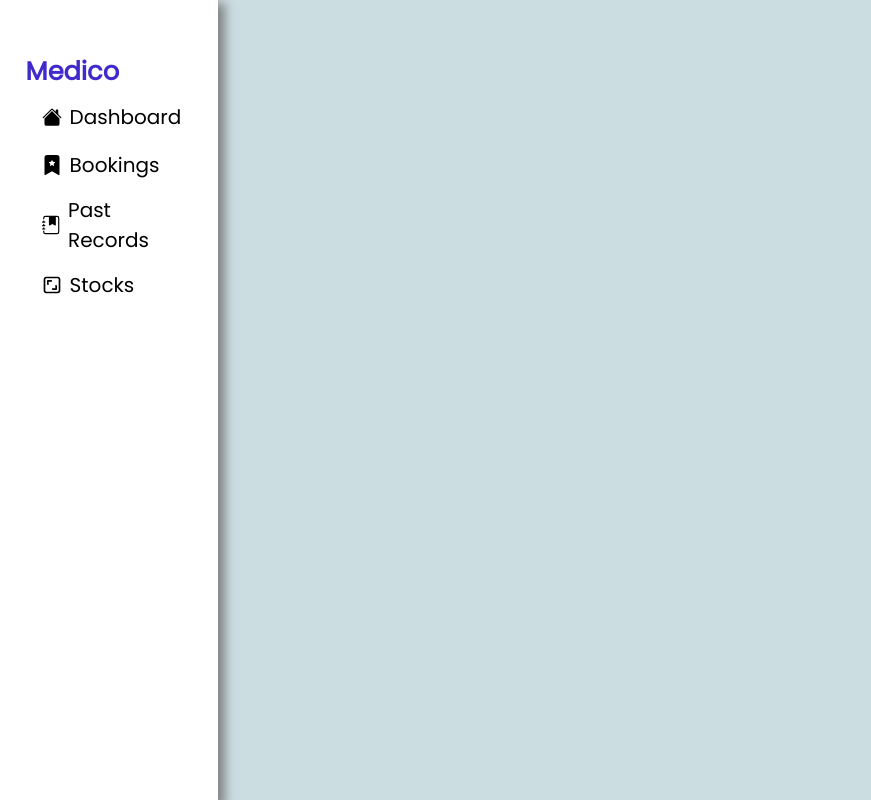
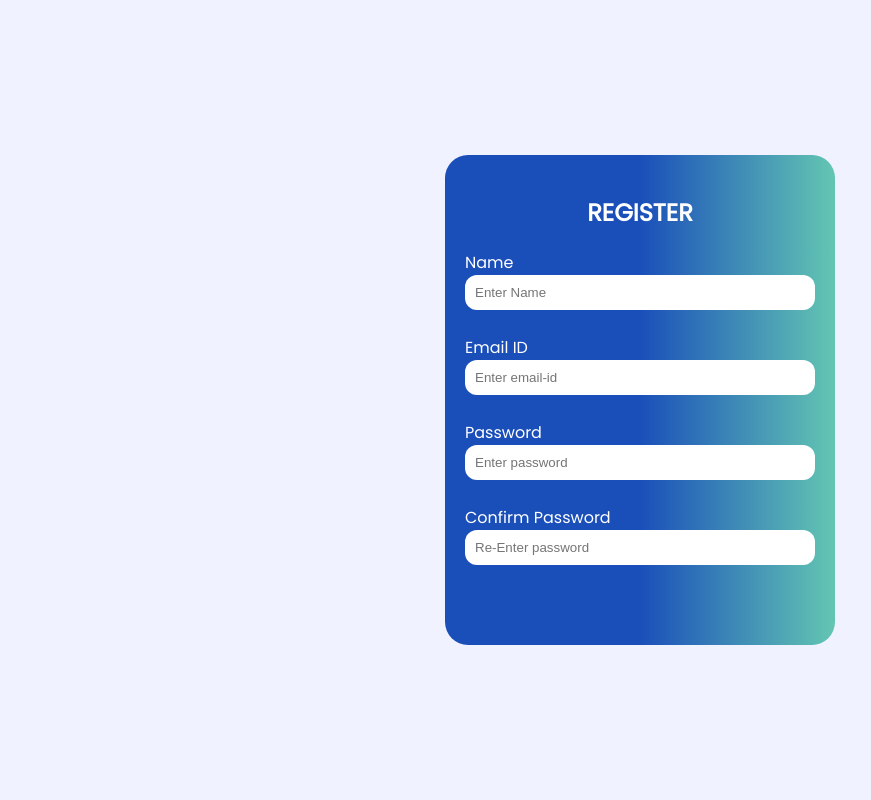
Before and after one commit to hjain2003/Health-Care-System, a React (Create React App) app in the folder client/: page /register in a window 1280 px wide. Shown: the whole page, without its empty margins (0-871 px from the left). Built offline with nearby package versions, Linux system fonts and the light colour scheme.

Commit message:
added register page

```diff
--- a/client/src/App.js
+++ b/client/src/App.js
@@ -12,7 +12,7 @@ import Register from './Components/Register/Register';
 function App() {
   return (
     <div className="App">
-      <Navbar/>
+      {/* <Navbar/> */}
       <Routes>
         <Route path='/' element={<Dashboard/>}/>
         <Route path='/register' element={<Register/>}/>
--- a/client/src/Components/Register/Register.css
+++ b/client/src/Components/Register/Register.css
@@ -0,0 +1,24 @@
+.full_page_register{
+    height: 100vh;
+    width: 100%;
+    background-color: #F0F2FF;
+    display: flex;
+    align-items: center;
+    justify-content: center;
+}
+.register_box{
+    height: 450px;
+    width: 350px;
+    padding: 20px;
+    display: flex;
+    flex-direction: column;
+    background: linear-gradient(270deg, #71DDB1 -9.55%, #1A4FBA 50%);
+    border-radius: 23px;
+    color: white;
+}
+.register_box input{
+    text-decoration: none;
+    border-radius: 12px;
+    border: none;
+    padding: 10px;
+}
--- a/client/src/Components/Register/Register.jsx
+++ b/client/src/Components/Register/Register.jsx
@@ -3,9 +3,24 @@ import './Register.css';
 
 const Register = () => {
   return (
-    <div>
-
+    <>
+    <div className="full_page_register">
+        <div className="register_box">
+            <h2 align="center">REGISTER</h2>
+            <label htmlFor="">Name</label>
+            <input type="text" placeholder='Enter Name' name="name" />
+            <br />
+            <label htmlFor="">Email ID</label>
+            <input type="email" placeholder='Enter email-id' name="email" />
+            <br />
+            <label htmlFor="">Password</label>
+            <input type="password" placeholder='Enter password' name="password" />
+            <br />
+            <label htmlFor="">Confirm Password</label>
+            <input type="password" placeholder='Re-Enter password' name="cpassword" />
+        </div>
     </div>
+    </>
   )
 }
 
```
